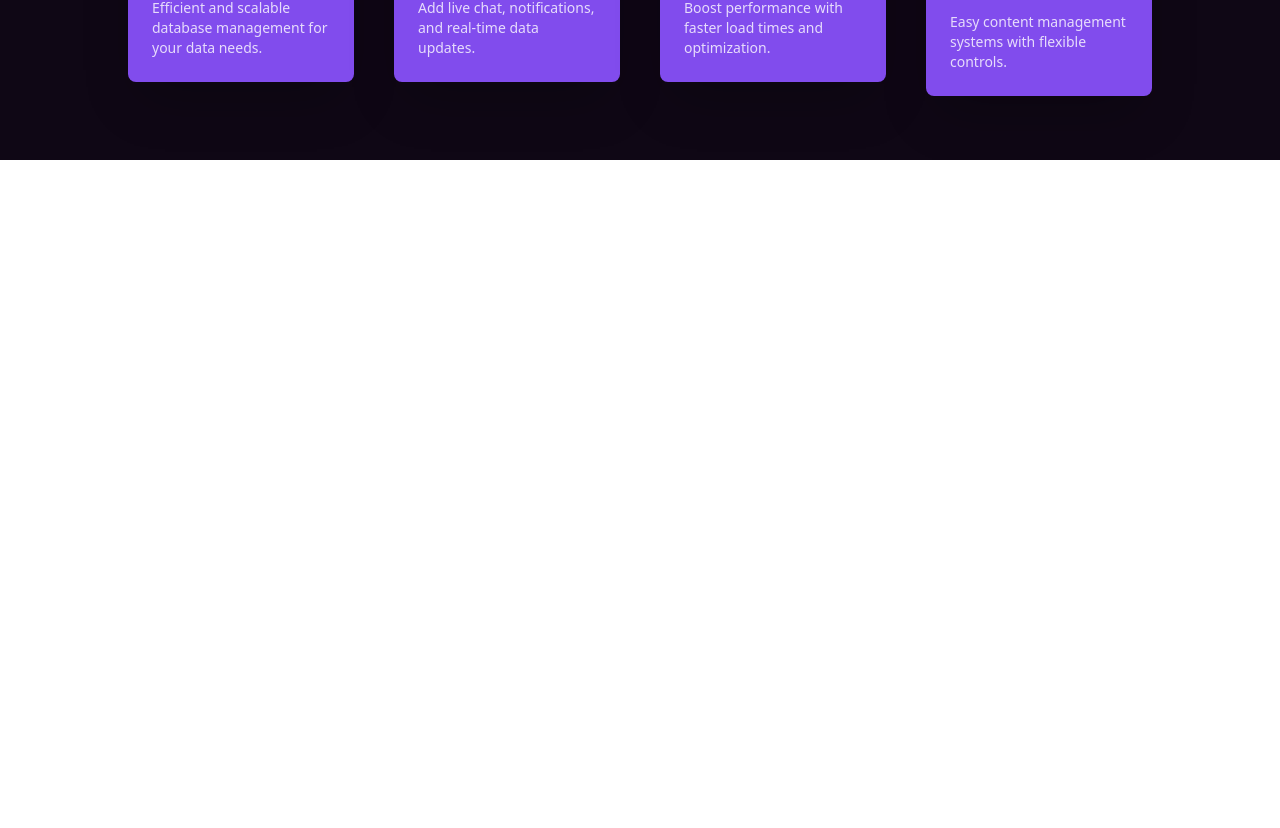
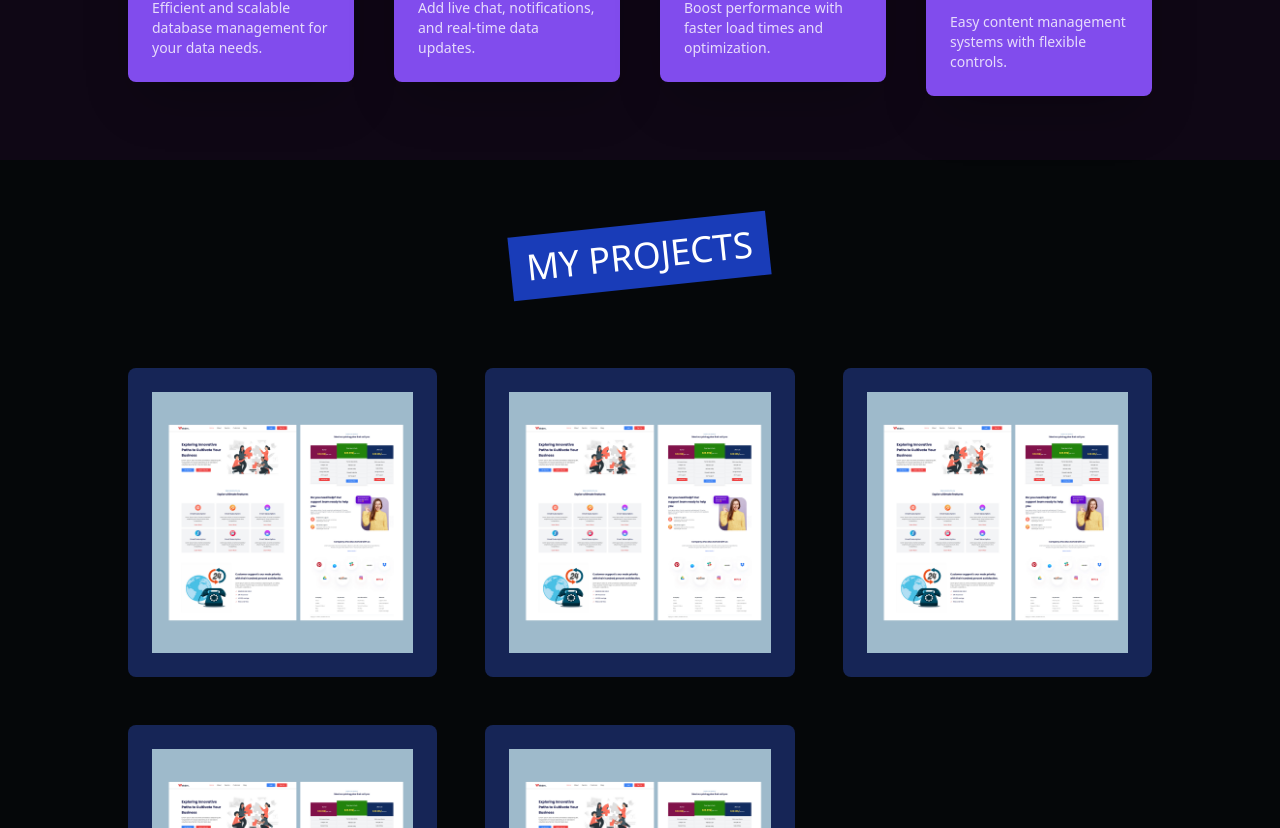
Before and after one commit to mr-kasper/Portfolio, a Next.js app: page / in a window 1280 px wide. Shown: the part 2192-3020 px from the top of the page. Before the commit the page ends 2352 px from the top, so only its background shows below. Built offline with nearby package versions, Linux system fonts and the light colour scheme.

Commit message:
Add Projects section

```diff
--- a/src/Data/data.ts
+++ b/src/Data/data.ts
@@ -75,38 +75,23 @@ export const projectData = [
   },
   {
     id: 2,
-    image: '/images/p2.png',
-    url: 'https://burger-pearl.vercel.app/',
+    image: '/images/p1.png',
+    url: 'https://agency-opal-eight.vercel.app/',
   },
   {
     id: 3,
-    image: '/images/p3.png',
-    url: 'https://game-ecommerce-yt.vercel.app/',
+    image: '/images/p1.png',
+    url: 'https://agency-opal-eight.vercel.app/',
   },
   {
     id: 4,
-    image: '/images/p4.png',
-    url: 'https://elearning-yt.vercel.app/',
+    image: '/images/p1.png',
+    url: 'https://agency-opal-eight.vercel.app/',
   },
   {
     id: 5,
-    image: '/images/p5.png',
-    url: 'https://invest-peach.vercel.app/',
-  },
-  {
-    id: 6,
-    image: '/images/p6.png',
-    url: 'https://job-chi-ruby.vercel.app/',
-  },
-  {
-    id: 7,
-    image: '/images/p7.png',
-    url: 'https://wdw-ecom.vercel.app/',
-  },
-  {
-    id: 8,
-    image: '/images/p8.png',
-    url: 'https://webhost-ten.vercel.app/',
+    image: '/images/p1.png',
+    url: 'https://agency-opal-eight.vercel.app/',
   },
 ];
 
--- a/src/components/Home/Home.tsx
+++ b/src/components/Home/Home.tsx
@@ -1,5 +1,6 @@
 import About from './About/About';
 import Hero from './Hero/Hero';
+import Project from './Project/Project';
 import Services from './Services/Services';
 
 const Home = () => {
@@ -8,6 +9,7 @@ const Home = () => {
       <Hero />
       <About />
       <Services />
+      <Project />
     </main>
   );
 };
--- /dev/null
+++ b/src/components/Home/Project/Project.tsx
@@ -0,0 +1,31 @@
+import SectionHeading from '@/components/Helper/SectionHeading';
+import { projectData } from '@/Data/data';
+import Image from 'next/image';
+import Link from 'next/link';
+
+const Project = () => {
+  return (
+    <div className="py-16 bg-[#050709]">
+      <SectionHeading>My Projects</SectionHeading>
+      <div className="w-[80%] mx-auto mt-20 grid grid-cols-1 md:grid-cols-2 lg:grid-cols-3 gap-12 items-center">
+        {projectData.map((project) => (
+          <div
+            key={project.id}
+            className="bg-blue-950 p-6 rounded-lg hover:scale-105 transition-all duration-300"
+          >
+            <Link href={project.url} target="_blank">
+              <Image
+                src={project.image}
+                width={300}
+                height={200}
+                alt="project"
+                className="w-full"
+              />
+            </Link>
+          </div>
+        ))}
+      </div>
+    </div>
+  );
+};
+export default Project;
```
